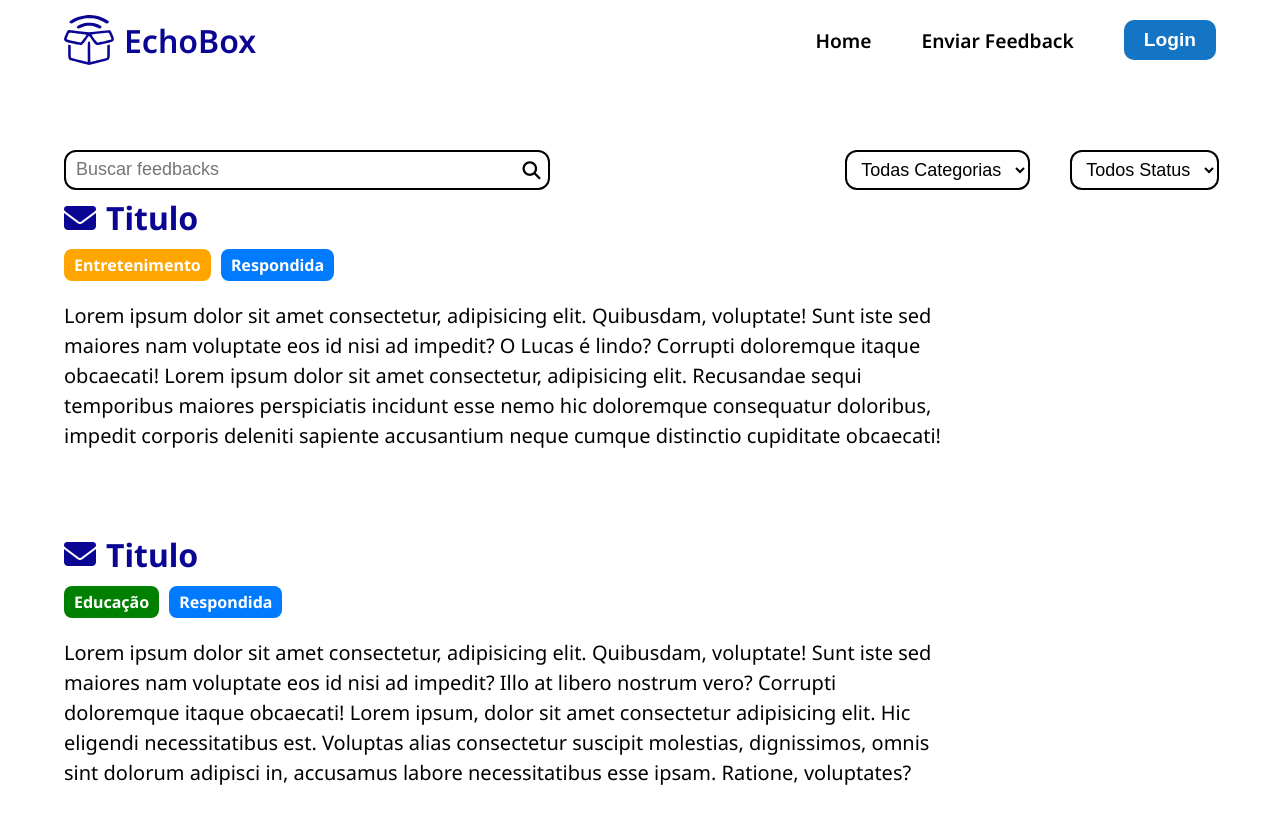
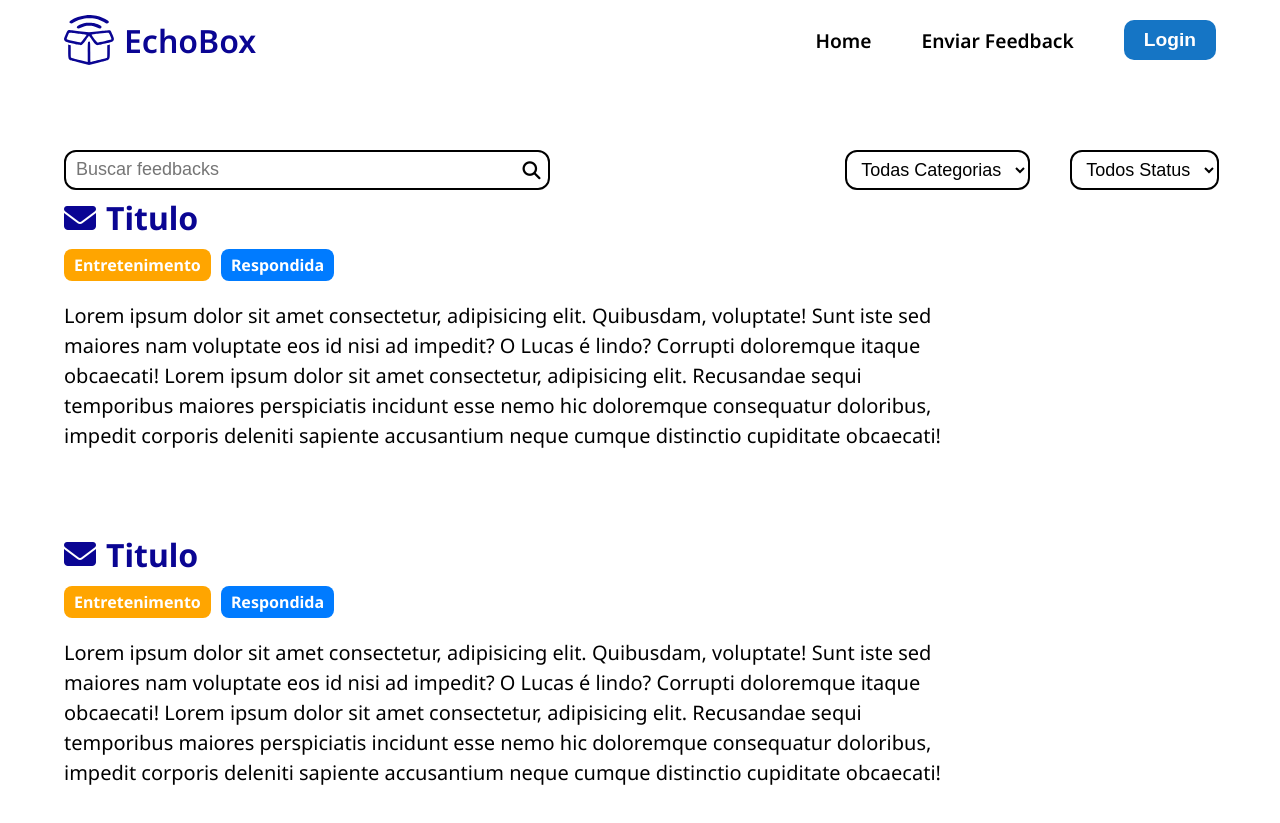
Before and after one commit to livrosembach/EchoBox, a React (Create React App) app in the folder framework/: page /home in a window 1280 px wide. Built offline with nearby package versions, Linux system fonts and the light colour scheme.

Commit message:
make the feedback ticket as a component

```diff
--- /dev/null
+++ b/framework/src/components/FeedbackTicket.tsx
@@ -0,0 +1,20 @@
+import React from "react";
+import '../css/Home.css';
+
+const FeedbackTicket: React.FC<{}> = ({}) => {
+
+    return (
+        <div className="feedback">
+            <h2 className="feedback-title"><i className="fa-solid fa-envelope"></i> Titulo</h2>
+            <div className="feedback-tags">
+                <span className="tag entertainment">Entretenimento</span>
+                <span className="tag answered">Respondida</span>
+            </div>
+            <p className="feedback-description">
+                Lorem ipsum dolor sit amet consectetur, adipisicing elit. Quibusdam, voluptate! Sunt iste sed maiores nam voluptate eos id nisi ad impedit? O Lucas é lindo? Corrupti doloremque itaque obcaecati! Lorem ipsum dolor sit amet consectetur, adipisicing elit. Recusandae sequi temporibus maiores perspiciatis incidunt esse nemo hic doloremque consequatur doloribus, impedit corporis deleniti sapiente accusantium neque cumque distinctio cupiditate obcaecati!
+            </p>
+        </div>
+    );
+};
+
+export default FeedbackTicket;
--- a/framework/src/components/Home.tsx
+++ b/framework/src/components/Home.tsx
@@ -1,5 +1,6 @@
 import React from "react";
 import '../css/Home.css';
+import FeedbackTicket from './FeedbackTicket'
 
 const Home: React.FC<{}> = ({}) => {
 
@@ -29,27 +30,8 @@ const Home: React.FC<{}> = ({}) => {
             </div>
 
             <div className="feedback-container">
-                <div className="feedback">
-                    <h2 className="feedback-title"><i className="fa-solid fa-envelope"></i> Titulo</h2>
-                    <div className="feedback-tags">
-                        <span className="tag entertainment">Entretenimento</span>
-                        <span className="tag answered">Respondida</span>
-                    </div>
-                    <p className="feedback-description">
-                        Lorem ipsum dolor sit amet consectetur, adipisicing elit. Quibusdam, voluptate! Sunt iste sed maiores nam voluptate eos id nisi ad impedit? O Lucas é lindo? Corrupti doloremque itaque obcaecati! Lorem ipsum dolor sit amet consectetur, adipisicing elit. Recusandae sequi temporibus maiores perspiciatis incidunt esse nemo hic doloremque consequatur doloribus, impedit corporis deleniti sapiente accusantium neque cumque distinctio cupiditate obcaecati!
-                    </p>
-                </div>
-
-                <div className="feedback">
-                    <h2 className="feedback-title"><i className="fa-solid fa-envelope"></i> Titulo</h2>
-                    <div className="feedback-tags">
-                        <span className="tag education">Educação</span>
-                        <span className="tag answered">Respondida</span>
-                    </div>
-                    <p className="feedback-description">
-                        Lorem ipsum dolor sit amet consectetur, adipisicing elit. Quibusdam, voluptate! Sunt iste sed maiores nam voluptate eos id nisi ad impedit? Illo at libero nostrum vero? Corrupti doloremque itaque obcaecati! Lorem ipsum, dolor sit amet consectetur adipisicing elit. Hic eligendi necessitatibus est. Voluptas alias consectetur suscipit molestias, dignissimos, omnis sint dolorum adipisci in, accusamus labore necessitatibus esse ipsam. Ratione, voluptates?
-                    </p>
-                </div>
+                <FeedbackTicket />
+                <FeedbackTicket />
             </div>
         </div>
     );
```
